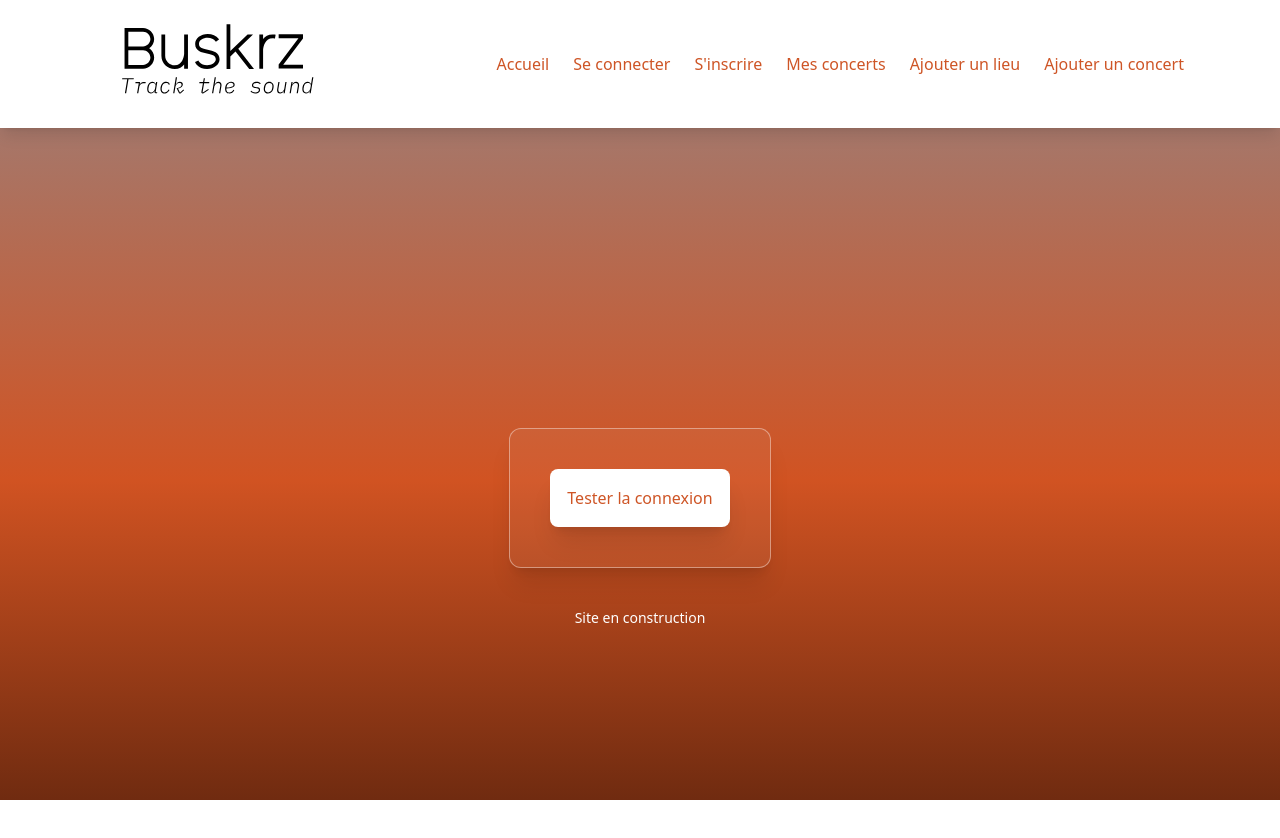
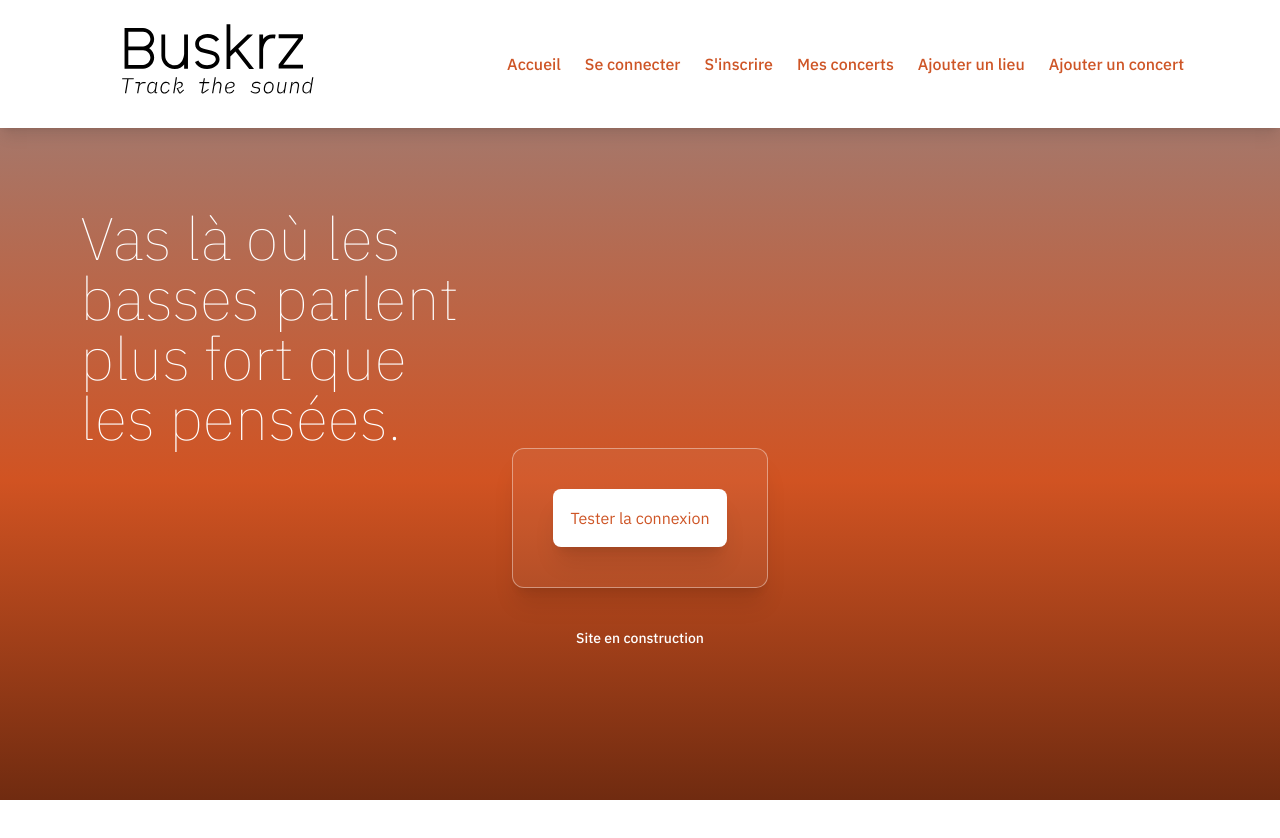
Before and after one commit to Praksix/Buskrz, a React (Vite) app in the folder client/buskrz-front/: page / in a window 1280 px wide. Shown: the top 838 px of the page. After the commit the page ends 800 px from the top, so only its background shows below. Built offline with nearby package versions, Linux system fonts and the light colour scheme; no server answers.

Commit message:
petit ajout front

```diff
--- a/client/buskrz-front/index.html
+++ b/client/buskrz-front/index.html
@@ -4,6 +4,9 @@
     <meta charset="UTF-8" />
     <link rel="icon" type="image/svg+xml" href="/vite.svg" />
     <meta name="viewport" content="width=device-width, initial-scale=1.0" />
+    <link rel="preconnect" href="https://fonts.googleapis.com">
+    <link rel="preconnect" href="https://fonts.gstatic.com" crossorigin>
+    <link href="https://fonts.googleapis.com/css2?family=Inter:wght@100;200;300;400;500;600;700;800;900&display=swap" rel="stylesheet">
     <title>BUSKRZ - Track the sound</title>
   </head>
   <body>
--- a/client/buskrz-front/src/App.css
+++ b/client/buskrz-front/src/App.css
@@ -1,10 +1,22 @@
+@import url('https://fonts.googleapis.com/css2?family=IBM+Plex+Sans:ital,wght@0,100..700;1,100..700&display=swap');
+
+
+
+
+
+
 #root {
   margin: 0 auto;
  height: 100vh;
   text-align: center;
   background: #968484;
+  font-family: 'IBM Plex Sans', sans-serif;
 background: linear-gradient(180deg,rgba(150, 132, 132, 1) 0%, rgba(209, 83, 34, 1) 60%, rgba(112, 43, 16, 1) 100%);
 
+}
+
+* {
+  font-family: 'IBM Plex Sans', sans-serif;
 }
 
 
@@ -37,14 +49,6 @@ background: linear-gradient(180deg,rgba(150, 132, 132, 1) 0%, rgba(209, 83, 34,
   }
 }
 
-.main-content {
-  padding: 2rem;
-  min-height: calc(100vh - 80px);
-  display: flex;
-  flex-direction: column;
-  align-items: center;
-  justify-content: center;
-}
 
 
 
--- a/client/buskrz-front/src/App.tsx
+++ b/client/buskrz-front/src/App.tsx
@@ -8,7 +8,15 @@ function App() {
   return (
     <>
       <Header />
-      <div className="main-content">
+      <div className="flex flex-col items-center justify-left w-full  m-auto">
+
+        <div className="flex flex-col items-left justify-left w-full">
+<h2 className="text-white text-6xl font-thin text-left mt-20 pl-20 ">Vas là où les<br></br> basses
+   parlent <br></br>plus fort
+que<br></br> les pensées.</h2>
+</div>
+
+<div className="flex flex-col items-center justify-left w-96">
       <LocationDetector />
         <ConnectionTest />
 
@@ -17,6 +25,7 @@ function App() {
             Site en construction
           </p>
       </div>
+      </div>
     </>
   )
 }
--- a/client/buskrz-front/src/components/ConnectionTest.tsx
+++ b/client/buskrz-front/src/components/ConnectionTest.tsx
@@ -60,7 +60,7 @@ function ConnectionTest() {
   }
 
   return (
-    <div className="height-300 width-600 border-1 bg-white/5 shadow-xl border-white-40 rounded-xl p-10">
+    <div className="height-300 width-300 border-1 bg-white/5 shadow-xl border-white-40 rounded-xl p-10">
       <button
         onClick={testConnection}
         disabled={status.isLoading}
--- a/client/buskrz-front/src/components/LocationDetector.tsx
+++ b/client/buskrz-front/src/components/LocationDetector.tsx
@@ -82,9 +82,9 @@ function LocationDetector() {
   }, [])
 
   return (
-    <div className="height-300 width-600 p-10">
+    <div className="height-300 width-600 p-0">
         {status.data && (
-      <h3 className="text-white text-lg font-semibold mb-4"><span className="font-medium">Vous êtes à </span> {status.data.city}</h3>
+      <h3 className="text-white text-xl text-left  font-light mb-4">Vous êtes à <span className="font-medium">{status.data.city}</span></h3>
       )}
 
     </div>
```
